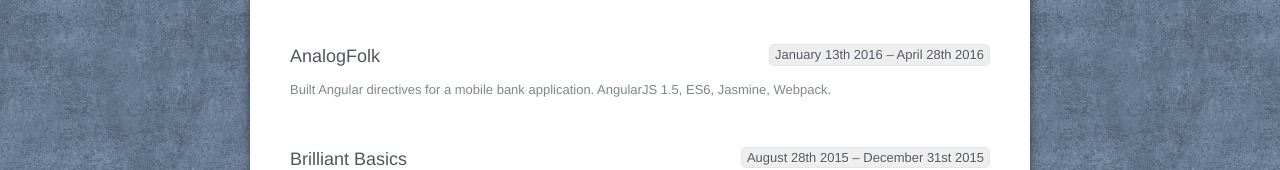
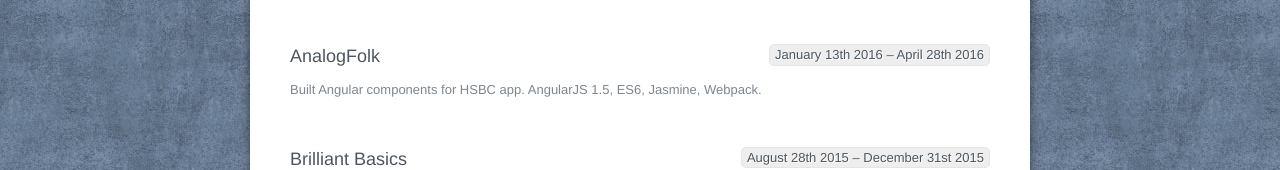
Before and after one commit to jjenzz/cv, a plain HTML site: page index.html in a window 1280 px wide. Shown: the part 1065-1235 px from the top of the page. Drawn offline with Linux system fonts and the light colour scheme.

Commit message:
Update AnalogFolk description

```diff
--- a/index.html
+++ b/index.html
@@ -115,7 +115,7 @@
             <time datetime="2016-04-28">April 28th 2016</time>
           </span>
         </h3>
-        <p>Built Angular directives for a mobile bank application. AngularJS 1.5, ES6, Jasmine, Webpack.</p>
+        <p>Built Angular components for HSBC app. AngularJS 1.5, ES6, Jasmine, Webpack.</p>
       </article>
 
       <article>
```
